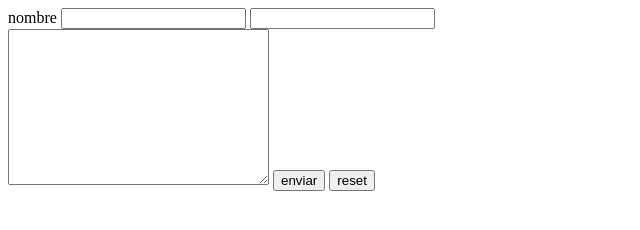
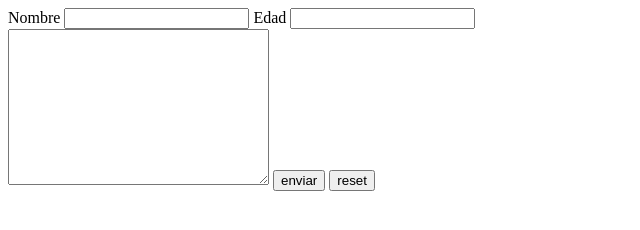
Before and after one commit to JhordanReyes/OpenBootcamp, a plain HTML site: page HTML y CSS/ejercicio02.html in a window 1280 px wide. Shown: the full height of the page, 0-640 px from the left. Drawn offline with Linux system fonts and the light colour scheme.

Commit message:
Update ejercicio02.html

```diff
--- a/HTML y CSS/ejercicio02.html
+++ b/HTML y CSS/ejercicio02.html
@@ -8,10 +8,10 @@
 </head>
 <body>
     <form action="/">
-        <label for="nombre">nombre
+        <label for="nombre">Nombre
             <input type="text" id="nombre">
         </label>
-        <label for="edad">
+        <label for="edad">Edad
             <input type="number" id="edad">
         </label><br>
         <textarea name="frase-favorita" id="" cols="30" rows="10"></textarea>
```
